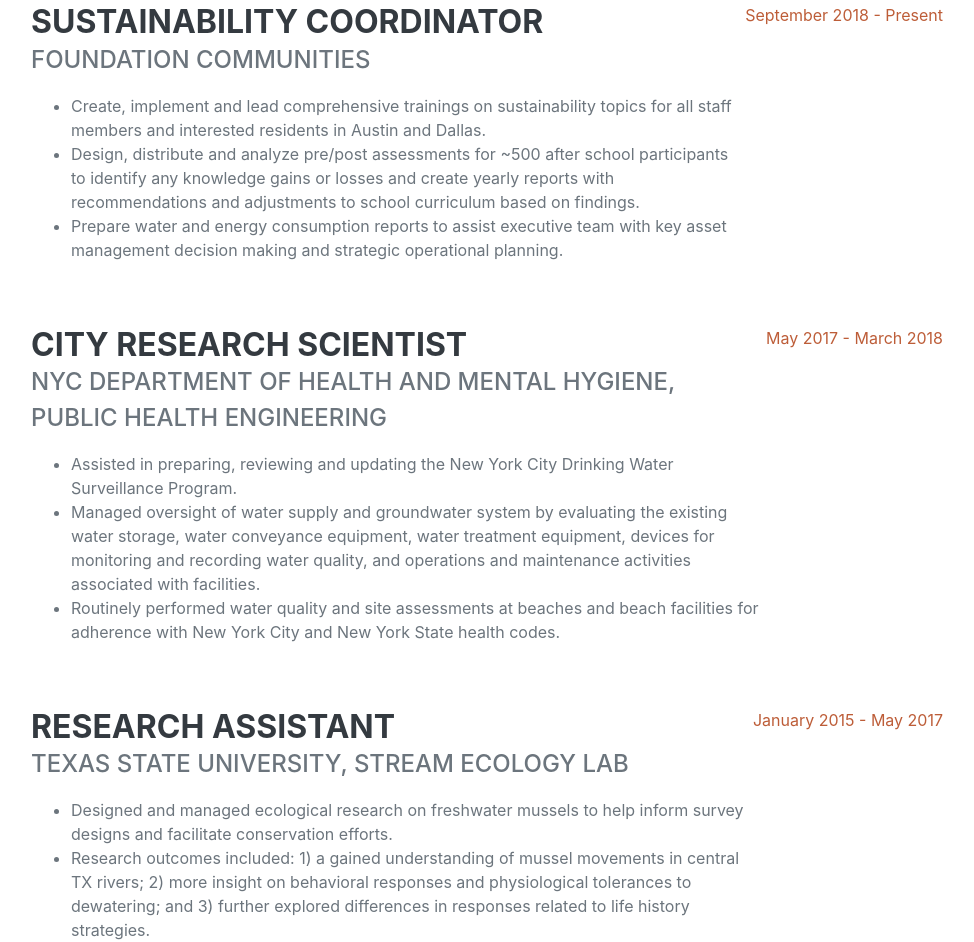
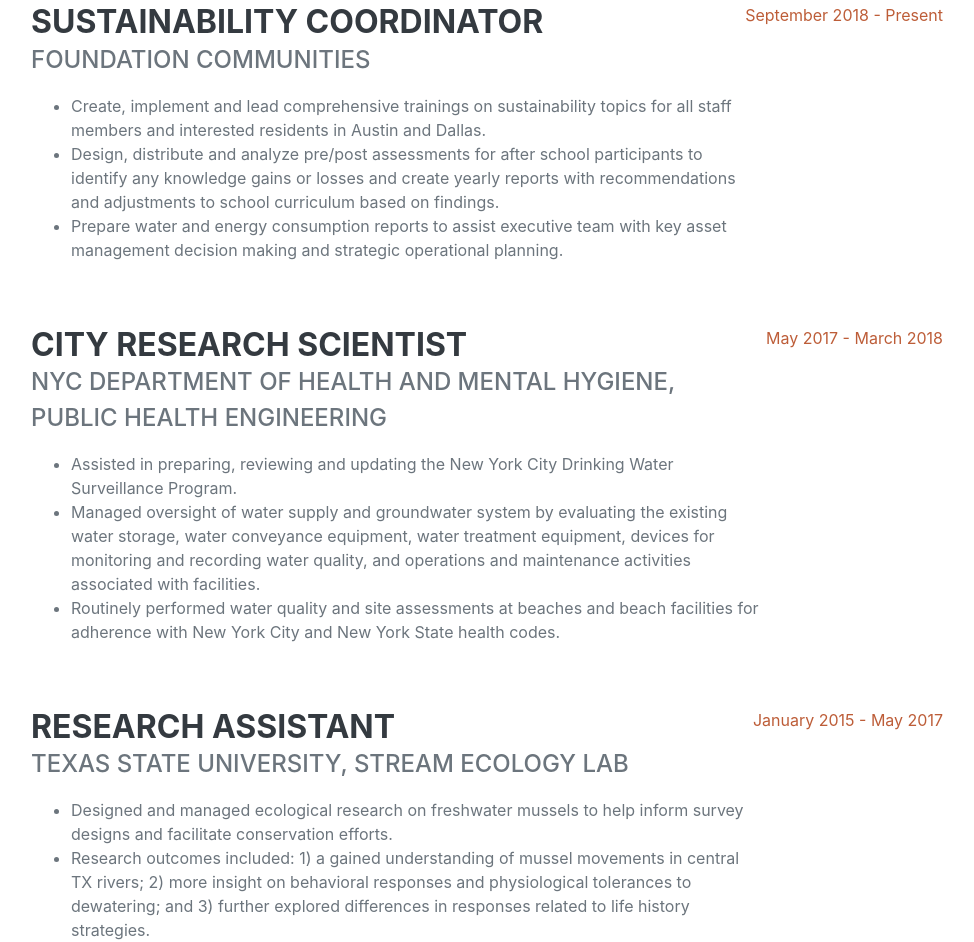
Before and after one commit to bhernan2/BAH-profile, a plain HTML site: page index.html in a window 1280 px wide. Shown: the part 993-1935 px from the top of the page, without its empty margins (289-1263 px from the left). Drawn offline with nearby package versions, Linux system fonts and the light colour scheme; a web font is replaced by a local one.

Commit message:
modified work experience

```diff
--- a/index.html
+++ b/index.html
@@ -67,7 +67,7 @@
                             <div class="subheading mb-3">Foundation Communities</div>
                             <ul>
                                 <li>Create, implement and lead comprehensive trainings on sustainability topics for all staff members and interested residents in Austin and Dallas.</li>
-                                <li>Design, distribute and analyze pre/post assessments for ~500 after school participants to identify any knowledge gains or losses and create yearly reports with recommendations and adjustments to school curriculum based on findings.</li>
+                                <li>Design, distribute and analyze pre/post assessments for after school participants to identify any knowledge gains or losses and create yearly reports with recommendations and adjustments to school curriculum based on findings.</li>
                                 <li>Prepare water and energy consumption reports to assist executive team with key asset management decision making and strategic operational planning.</li>
                               </ul>
                         </div>
```
